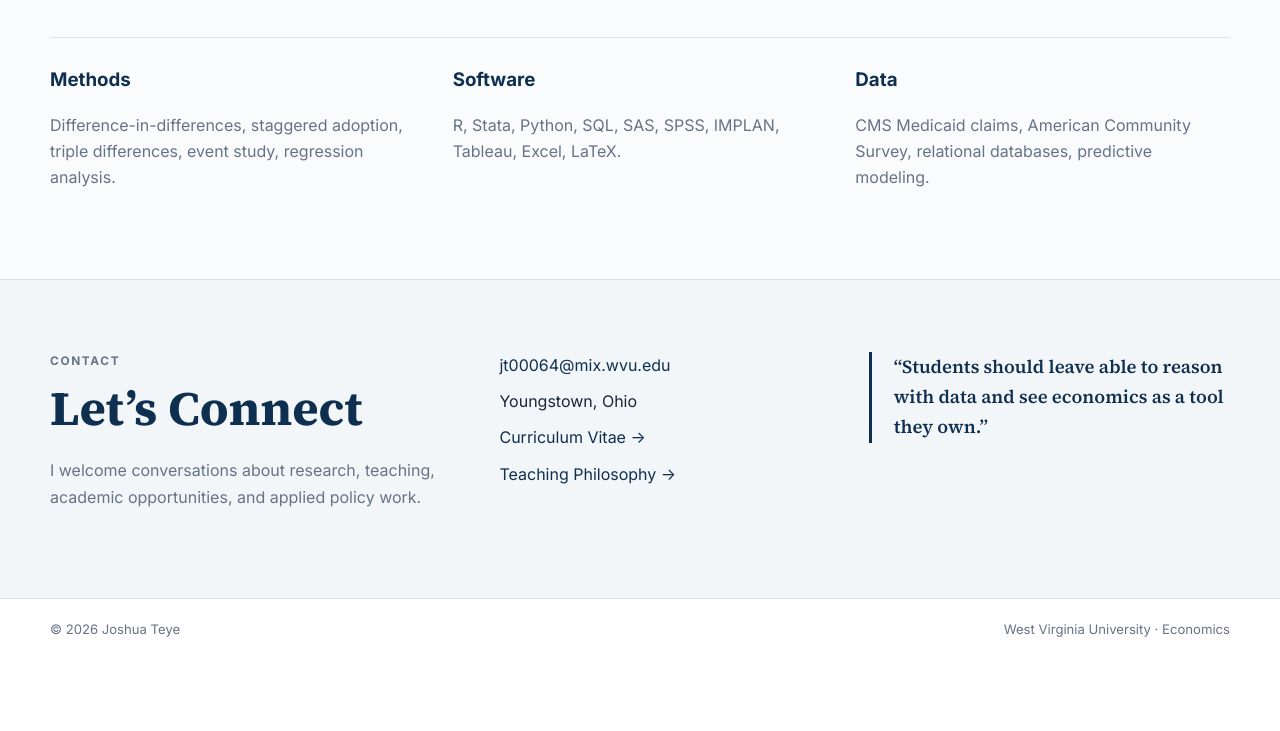
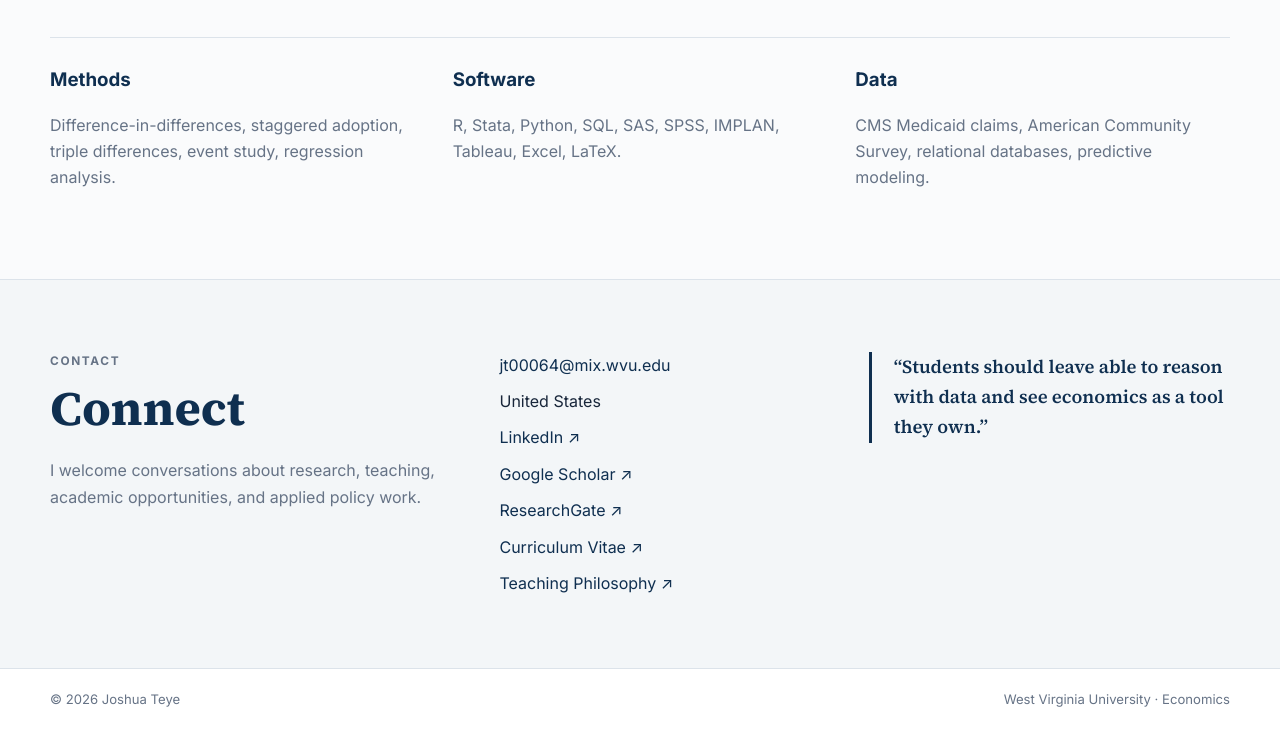
Before and after one commit to jteye8317/jteye8317.github.io, a plain HTML site: page index.html in a window 1280 px wide. Shown: the part 2507-3238 px from the top of the page. Before the commit the page ends 3168 px from the top, so only its background shows below. Drawn offline with Linux system fonts and the light colour scheme.

Commit message:
Update index.html

```diff
--- a/index.html
+++ b/index.html
@@ -201,16 +201,24 @@
     <div class="wrap contact-grid">
       <div>
         <p class="eyebrow">Contact</p>
-        <h2>Let’s Connect</h2>
+        <h2>Connect</h2>
         <p>I welcome conversations about research, teaching, academic opportunities, and applied policy work.</p>
       </div>
 
       <div class="contact-links">
-        <a href="mailto:jt00064@mix.wvu.edu">jt00064@mix.wvu.edu</a>
-        <span>Youngstown, Ohio</span>
-        <a href="Joshua_Teye_CV.pdf" target="_blank" rel="noopener">Curriculum Vitae →</a>
-        <a href="Joshua_Teye_Teaching_Philosophy.pdf" target="_blank" rel="noopener">Teaching Philosophy →</a>
-      </div>
+  <a href="mailto:jt00064@mix.wvu.edu">jt00064@mix.wvu.edu</a>
+  <span>United States</span>
+  <a href="https://www.linkedin.com/in/joshua-teye"
+     target="_blank" rel="noopener">LinkedIn ↗</a>
+  <a href="https://scholar.google.com/citations?user=lvqh20IAAAAJ&amp;hl=en"
+     target="_blank" rel="noopener">Google Scholar ↗</a>
+  <a href="https://www.researchgate.net/profile/Joshua-Teye-2"
+     target="_blank" rel="noopener">ResearchGate ↗</a>
+  <a href="Joshua_Teye_CV.pdf"
+     target="_blank" rel="noopener">Curriculum Vitae ↗</a>
+  <a href="Joshua_Teye_Teaching_Philosophy.pdf"
+     target="_blank" rel="noopener">Teaching Philosophy ↗</a>
+</div>
 
       <blockquote>
         “Students should leave able to reason with data and see economics as a tool they own.”
```
